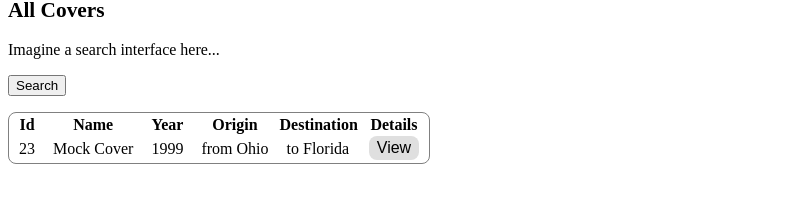
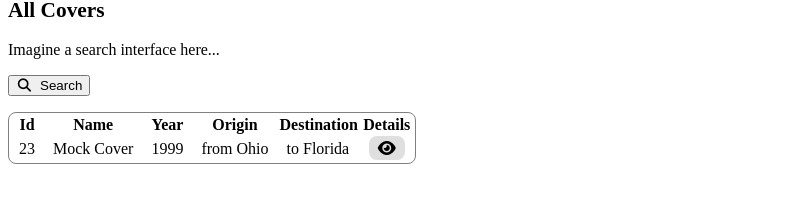
Before and after one commit to NeuroBio/Cover-Collection, an Angular app: page / in a window 1280 px wide. Shown: the part 137-340 px from the top of the page, without its empty margins (0-800 px from the left). Built offline with nearby package versions, Linux system fonts and the light colour scheme.

Commit message:
add icons

```diff
--- a/angular.json
+++ b/angular.json
@@ -30,7 +30,8 @@
               "src/assets"
             ],
             "styles": [
-              "src/styles.scss"
+              "src/styles.scss",
+              "node_modules/@fortawesome/fontawesome-free/css/all.min.css"
             ],
             "scripts": []
           },
--- a/package.json
+++ b/package.json
@@ -36,6 +36,7 @@
     "@angular/platform-browser": "^17.3.12",
     "@angular/platform-browser-dynamic": "^17.3.12",
     "@angular/router": "^17.3.12",
+    "@fortawesome/fontawesome-free": "^7.0.1",
     "rxjs": "~7.8.0",
     "sqlite3": "^5.1.7",
     "tslib": "^2.3.0",
--- a/src/app/pages/all-covers/all-covers.component.html
+++ b/src/app/pages/all-covers/all-covers.component.html
@@ -4,7 +4,10 @@
 	<p>
 		Imagine a search interface here...
 	</p>
-	<button>Search</button>
+	<button>
+		<i class="fa-solid fa-magnifying-glass"></i>
+		&nbsp;Search
+	</button>
 </section>
 
 <table>
@@ -23,7 +26,9 @@
 		<td>{{ cover.origin }}</td>
 		<td>{{ cover.destination }}</td>
 		<td>
-			<a class="link-button" routerLink="none">View</a>
+			<a class="link-button" routerLink="none">
+				<i class="fa-solid fa-eye"></i>
+			</a>
 		</td>
 	</tr>
 </table>
```
Also changed, not shown: 1 other file (tests, documents, lock files or other folders).
